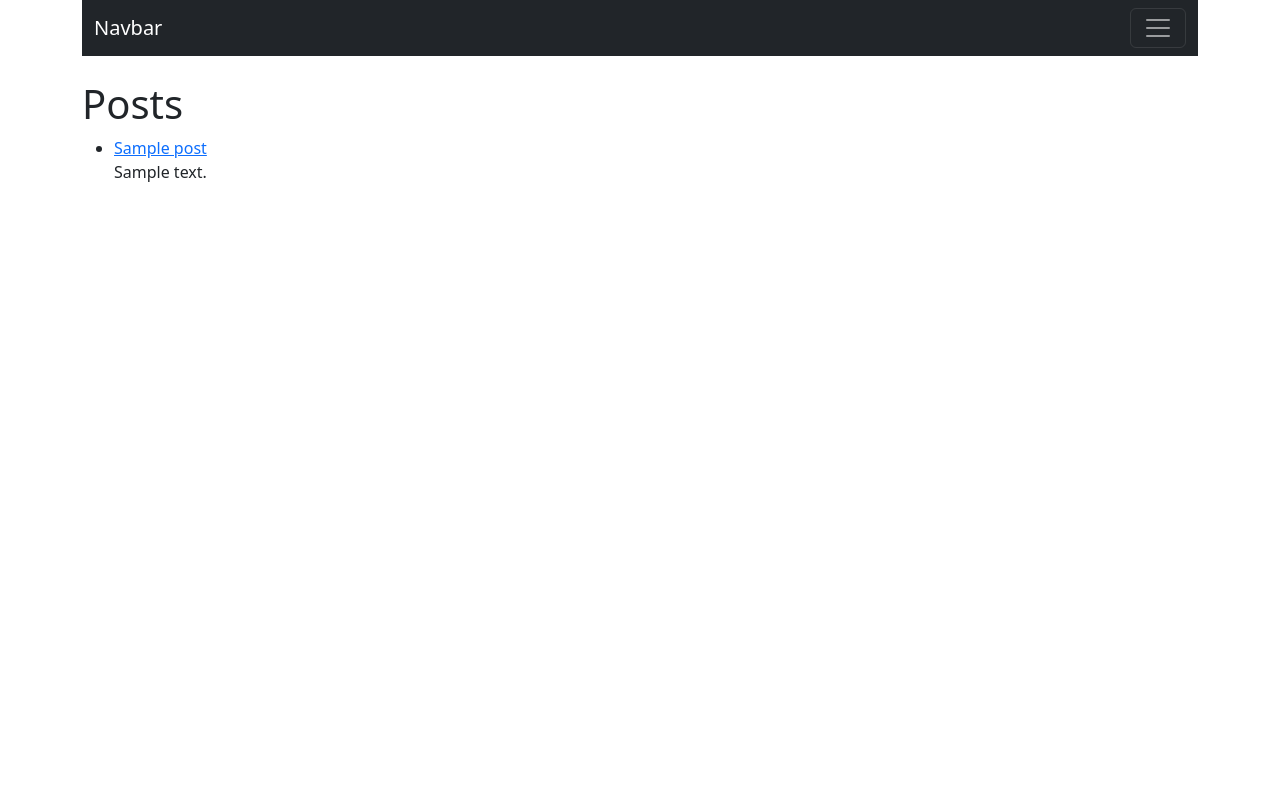
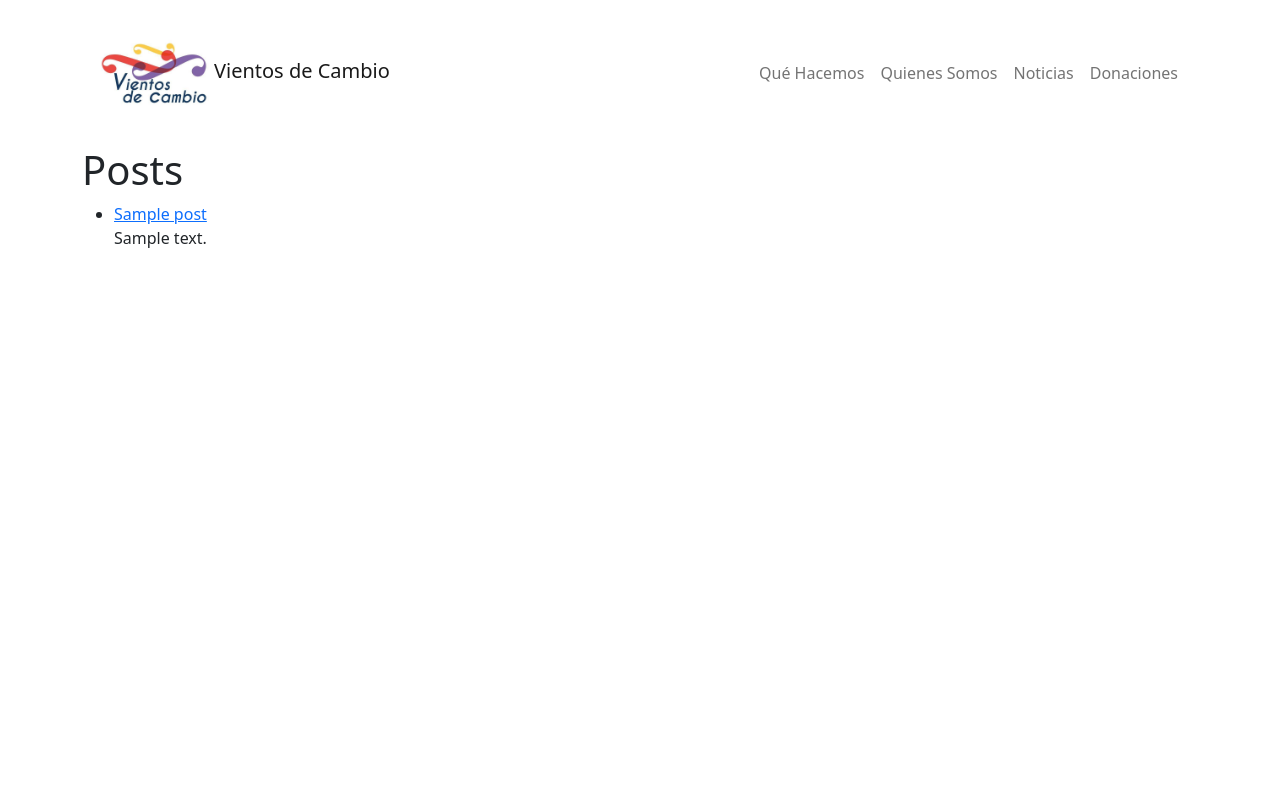
Before and after one commit to llalexis90ll/Proyecto-7, a Django app: page / in a window 1280 px wide. Run offline with Django 4.2, Linux system fonts and the light colour scheme; tables that the repository leaves empty hold one stand-in row (values such as "Sample post").

Commit message:
agregando mas bootstrap

```diff
--- a/Proj_finalE7/blog/templates/base.html
+++ b/Proj_finalE7/blog/templates/base.html
@@ -3,52 +3,40 @@
   <head>
     <meta charset="utf-8">
     <meta name="viewport" content="width=device-width, initial-scale=1">
-    <title>Bootstrap demo</title>
+    <title>Fundación Vientos de Cambio</title>
     <link href="https://cdn.jsdelivr.net/npm/bootstrap@5.2.0/dist/css/bootstrap.min.css" rel="stylesheet" integrity="sha384-gH2yIJqKdNHPEq0n4Mqa/HGKIhSkIHeL5AyhkYV8i59U5AR6csBvApHHNl/vI1Bx" crossorigin="anonymous">
   </head>
-  <body>
+  <body class="d-flex flex-column min-vh-100">
     <div class="container">
-      <nav class="navbar navbar-dark bg-dark">
+      <nav class="navbar navbar-expand-lg bg-ligth">
         <div class="container-fluid">
-          <a class="navbar-brand" href="#">Navbar</a>
-          <button class="navbar-toggler" type="button" data-bs-toggle="collapse" data-bs-target="#navbarSupportedContent" aria-controls="navbarSupportedContent" aria-expanded="false" aria-label="Toggle navigation">
+          <a class="navbar-brand mx-auto" href="{% url 'Inicio'%}">{% load static %}<img src={% static "logo.jpg" %} width="120">Vientos de Cambio</a>
+          <button class="navbar-toggler" type="button" data-bs-toggle="collapse" data-bs-target="#navbarNav" aria-controls="navbarNav" aria-expanded="false" aria-label="Toggle navigation">
             <span class="navbar-toggler-icon"></span>
           </button>
-          <div class="collapse navbar-collapse" id="navbarSupportedContent">
-            <ul class="navbar-nav me-auto mb-2 mb-lg-0">
+          <div class="collapse navbar-collapse" id="navbarNav">
+            <ul class="navbar-nav ms-auto">
               <li class="nav-item">
-                <a class="nav-link active" aria-current="page" href="#">Home</a>
+                <a class="nav-link" href="#">Qué Hacemos</a>
               </li>
               <li class="nav-item">
-                <a class="nav-link" href="#">Link</a>
-              </li>
-              <li class="nav-item dropdown">
-                <a class="nav-link dropdown-toggle" href="#" role="button" data-bs-toggle="dropdown" aria-expanded="false">
-                  Dropdown
-                </a>
-                <ul class="dropdown-menu">
-                  <li><a class="dropdown-item" href="#">Action</a></li>
-                  <li><a class="dropdown-item" href="#">Another action</a></li>
-                  <li><hr class="dropdown-divider"></li>
-                  <li><a class="dropdown-item" href="#">Something else here</a></li>
-                </ul>
+                <a class="nav-link" href="#">Quienes Somos</a>
               </li>
               <li class="nav-item">
-                <a class="nav-link disabled">Disabled</a>
+                <a class="nav-link" href="#">Noticias</a>
+              </li>
+              <li class="nav-item">
+                <a class="nav-link" href="#">Donaciones</a>
               </li>
             </ul>
-            <form class="d-flex" role="search">
-              <input class="form-control me-2" type="search" placeholder="Search" aria-label="Search">
-              <button class="btn btn-outline-success" type="submit">Search</button>
-            </form>
           </div>
         </div>
       </nav>
 
-      <br/>
       {% block content %}
 
       {% endblock %}
+
 
 
     </div>
--- a/Proj_finalE7/blog/urls.py
+++ b/Proj_finalE7/blog/urls.py
@@ -1,6 +1,10 @@
 from django.urls import path
 from .views import Inicio , ArticuloDetalle
 #from . import views
+from django.contrib.staticfiles.urls import staticfiles_urlpatterns
+
+
+
 
 urlpatterns = [
     #path('', views.mi_vista, name='mi_vista'),
@@ -8,3 +12,5 @@ urlpatterns = [
     path('', Inicio.as_view(), name='Inicio'),
     path('Post/<int:pk>',ArticuloDetalle.as_view(), name='articulo-detalle'),
 ]
+
+urlpatterns += staticfiles_urlpatterns()
```
Also changed, not shown: Proj_finalE7/blog/templates/inicio.html (+4 -4 lines), Proj_finalE7/static/logo.jpg (added).
